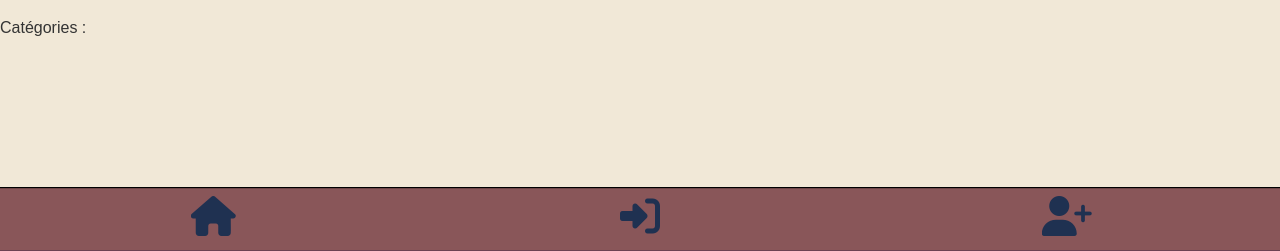
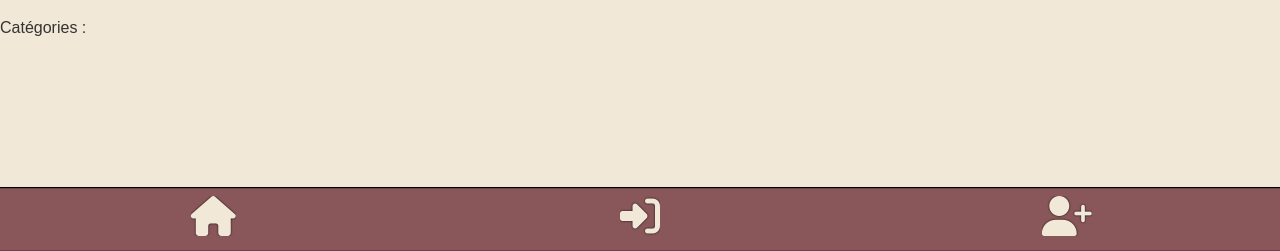
Before and after one commit to Meal-Craft/Meal-Craft.github.io, a Django app: page /food/1/ in a window 1280 px wide. Shown: the part 549-800 px from the top of the page. Run offline with Django 4.2, Linux system fonts and the light colour scheme; some libraries are stand-ins or nearby versions.

Commit message:
style navbar

```diff
--- a/src/MealCraft/static/css/navbar.css
+++ b/src/MealCraft/static/css/navbar.css
@@ -1,6 +1,5 @@
-
 footer {
-	position: fixed;
+    position: fixed;
     width: 100%;
     bottom: 0;
     height: 8vh;
@@ -15,8 +14,10 @@
 
 }
 
-footer ,footer a {
-    color: #1f3151;
+footer,
+footer a {
+    color: #F1E8D7;
+    text-shadow: 0 0 2px #000;
 }
 
 footer .button-item {
@@ -32,11 +33,12 @@
     align-items: center;
 }
 
-footer i{
+footer i {
     overflow: hidden;
     font-size: 5vh;
 
 }
+
 footer .button-item:active {
     box-shadow: inset 0px 1px 0 1px rgba(0, 0, 0, 0.2), inset 0px 1px 10px 1px rgba(0, 0, 0, 0.2);
     background: #3d2526;
@@ -50,9 +52,11 @@
     0% {
         transform: scale(1);
     }
+
     50% {
         transform: scale(1.2);
     }
+
     100% {
         transform: scale(1);
     }
```
